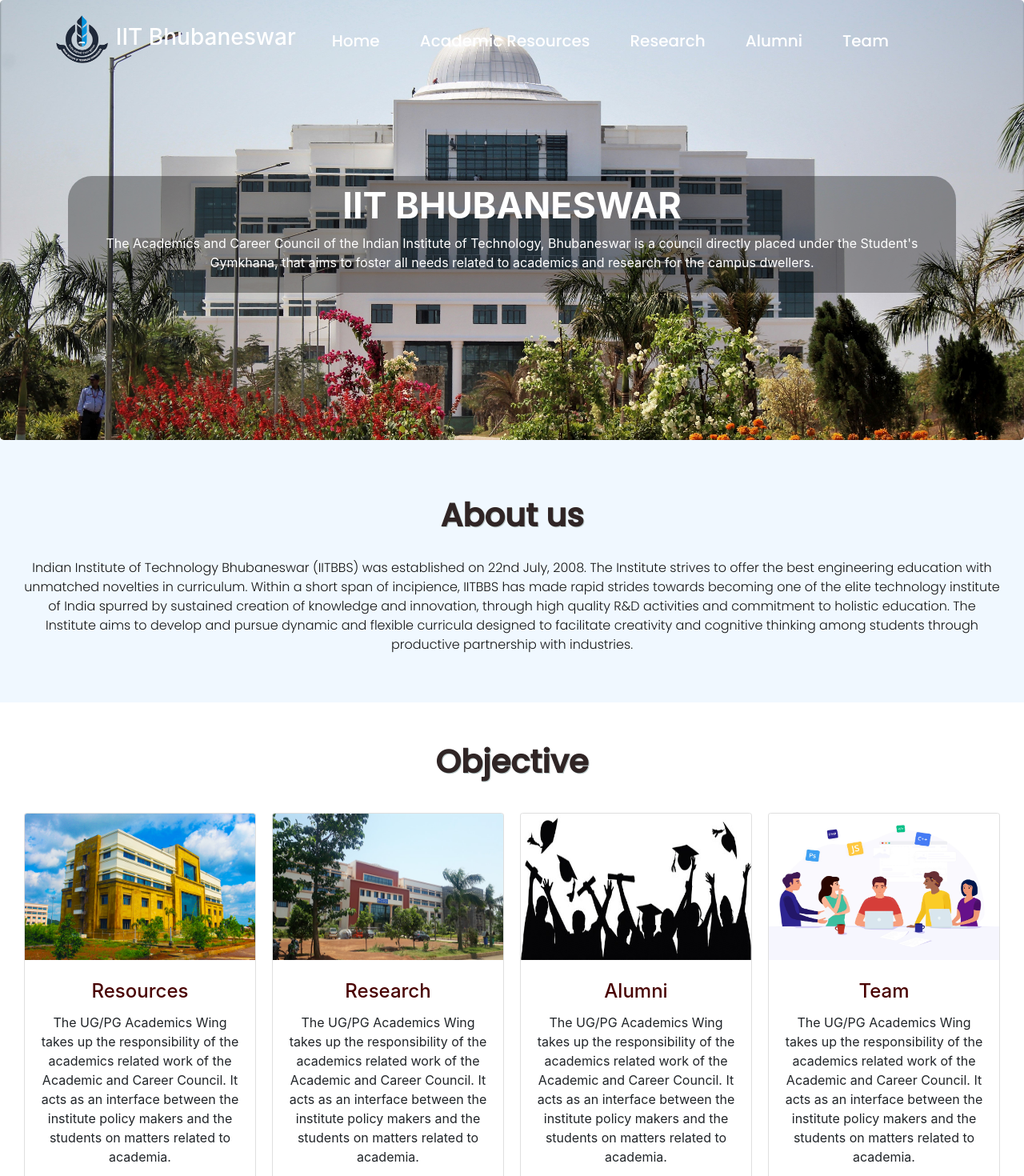
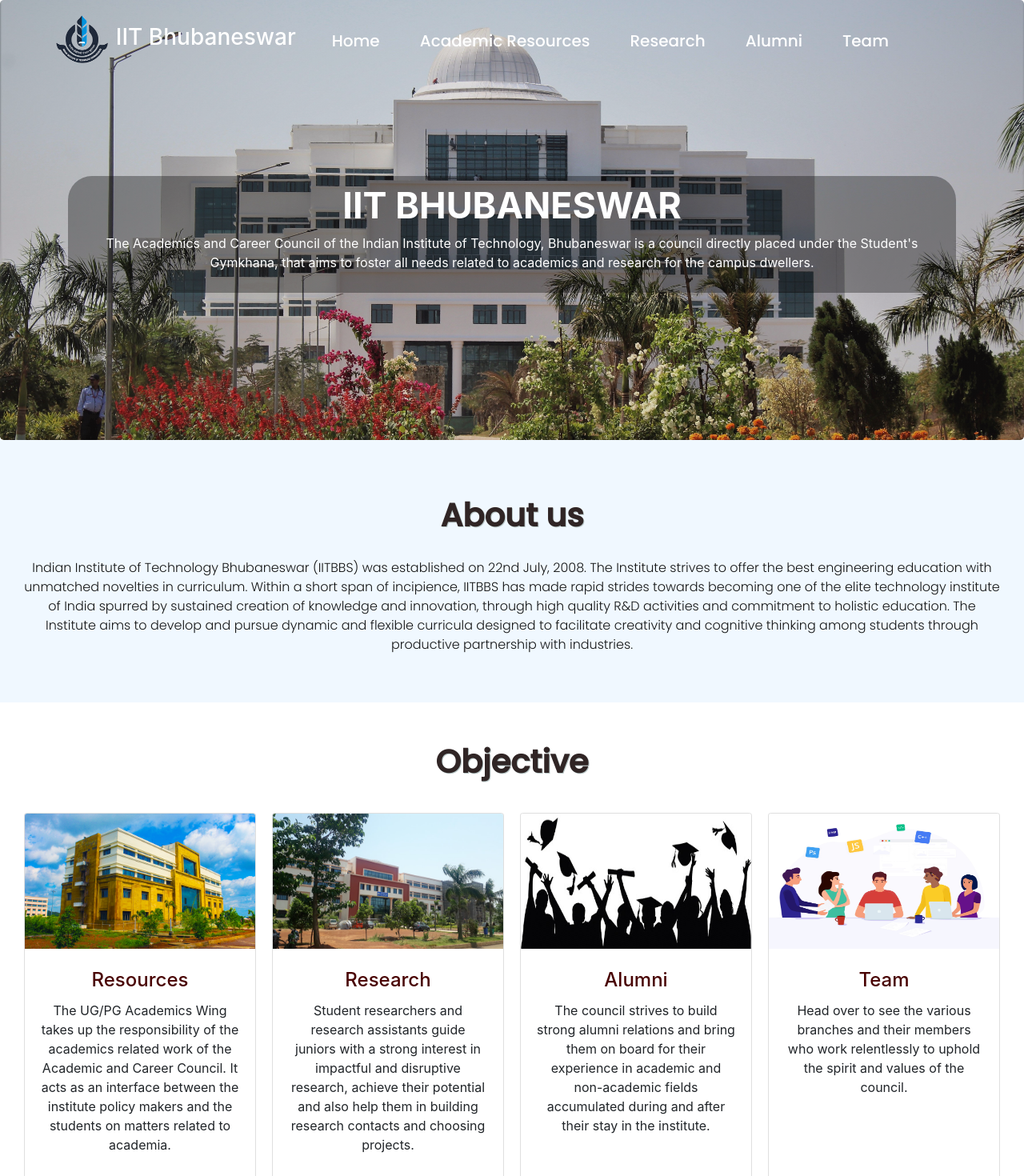
Before and after one commit to webd-iitbbs/Academic-Council, a React app: page / in a window 1280 px wide. Shown: the top 1470 px of the page at 80% size. Built offline with nearby package versions, Linux system fonts and the light colour scheme; a web font is replaced by a local one.

Commit message:
changed writeups

```diff
--- a/src/components/UI/NavBar/Navbar.css
+++ b/src/components/UI/NavBar/Navbar.css
@@ -139,7 +139,7 @@
   width: 100%;
 }
 .navbar .navbar-nav ul > li > a:hover {
-  color: #8b8989;
+  color: #d8d8d7;
 }
 
 .navbar .navbar-nav ul > li > .sub-menu {
@@ -181,9 +181,7 @@
   background-color: #8b8989;
   color: #ffffff;
 }
-.navbar .navbar-nav ul > li > .sub-menu > li > a:visited {
-  color: #686868;
-}
+
 @media (max-width: 991px) {
   .navbar .navbar-nav ul > li {
     margin: 0 10px;
--- a/src/containers/Home/Home.css
+++ b/src/containers/Home/Home.css
@@ -1,5 +1,10 @@
 .Jumbotron {
-  background-image: url('../../assets/Images/mainBuildin.jpg');
+  background-image: linear-gradient(
+      to bottom,
+      rgba(77, 68, 68, 0.171) 100%,
+      rgba(78, 66, 66, 0) 0%
+    ),
+    url('../../assets/Images/mainBuildin.jpg');
   background-repeat: no-repeat;
   background-position: center;
   background-size: cover;
--- a/src/containers/Home/Home.js
+++ b/src/containers/Home/Home.js
@@ -93,13 +93,17 @@
                   Research
                 </Card.Title>
                 <Card.Text>
-                  The UG/PG Academics Wing takes up the responsibility of the
-                  academics related work of the Academic and Career Council. It
-                  acts as an interface between the institute policy makers and
-                  the students on matters related to academia.
+                  Student researchers and research assistants guide juniors with
+                  a strong interest in impactful and disruptive research,
+                  achieve their potential and also help them in building
+                  research contacts and choosing projects.
                 </Card.Text>
               </Card.Body>
-              <Button variant="info" className="button">
+              <Button
+                variant="info"
+                className="button"
+                onClick={() => this.redirectTo('research')}
+              >
                 Learn more
               </Button>
             </Card>
@@ -112,13 +116,17 @@
                   Alumni
                 </Card.Title>
                 <Card.Text>
-                  The UG/PG Academics Wing takes up the responsibility of the
-                  academics related work of the Academic and Career Council. It
-                  acts as an interface between the institute policy makers and
-                  the students on matters related to academia.
+                  The council strives to build strong alumni relations and bring
+                  them on board for their experience in academic and
+                  non-academic fields accumulated during and after their stay in
+                  the institute.
                 </Card.Text>
               </Card.Body>
-              <Button variant="info" className="button">
+              <Button
+                variant="info"
+                className="button"
+                onClick={() => this.redirectTo('alumni')}
+              >
                 Learn more
               </Button>
             </Card>
@@ -132,10 +140,9 @@
                   Team
                 </Card.Title>
                 <Card.Text>
-                  The UG/PG Academics Wing takes up the responsibility of the
-                  academics related work of the Academic and Career Council. It
-                  acts as an interface between the institute policy makers and
-                  the students on matters related to academia.
+                  Head over to see the various branches and their members who
+                  work relentlessly to uphold the spirit and values of the
+                  council.
                 </Card.Text>
               </Card.Body>
               <Button variant="info" className="button">
--- a/src/containers/Resources/Resources.css
+++ b/src/containers/Resources/Resources.css
@@ -1,5 +1,10 @@
 .Jumbo {
-  background-image: url('../../assets/Images/academicResources.jpg');
+  background-image: linear-gradient(
+      to bottom,
+      rgba(77, 68, 68, 0.329) 100%,
+      rgba(48, 47, 47, 0) 0%
+    ),
+    url('../../assets/Images/academicResources.jpg');
   background-repeat: no-repeat;
   background-position: center;
   background-size: cover;
--- a/src/containers/Resources/Resources.js
+++ b/src/containers/Resources/Resources.js
@@ -35,12 +35,11 @@
         <div className="content">
           <h2 className="heading">Our Objective</h2>
           <p className="body">
-            Indian Institute of Technology Bhubaneswar (IITBBS) was established
-            on 22nd July, 2008. The Institute strives to offer the best
-            engineering education with unmatched novelties in curriculum. Within
-            a short span of incipience, Being able to research and use materials
-            which back up your study or offer different interpretations of your
-            study area is an essential aspect of studying and learning.
+            Experienced students from the final and pre-final year collectively
+            prepare materials to help extend knowledge, experience and tips for
+            the readers to gain a head-start in their academic prowess and to
+            ace their courses as well as their practical applications in the
+            laboratories.
           </p>
         </div>
         <div className="section">
```
